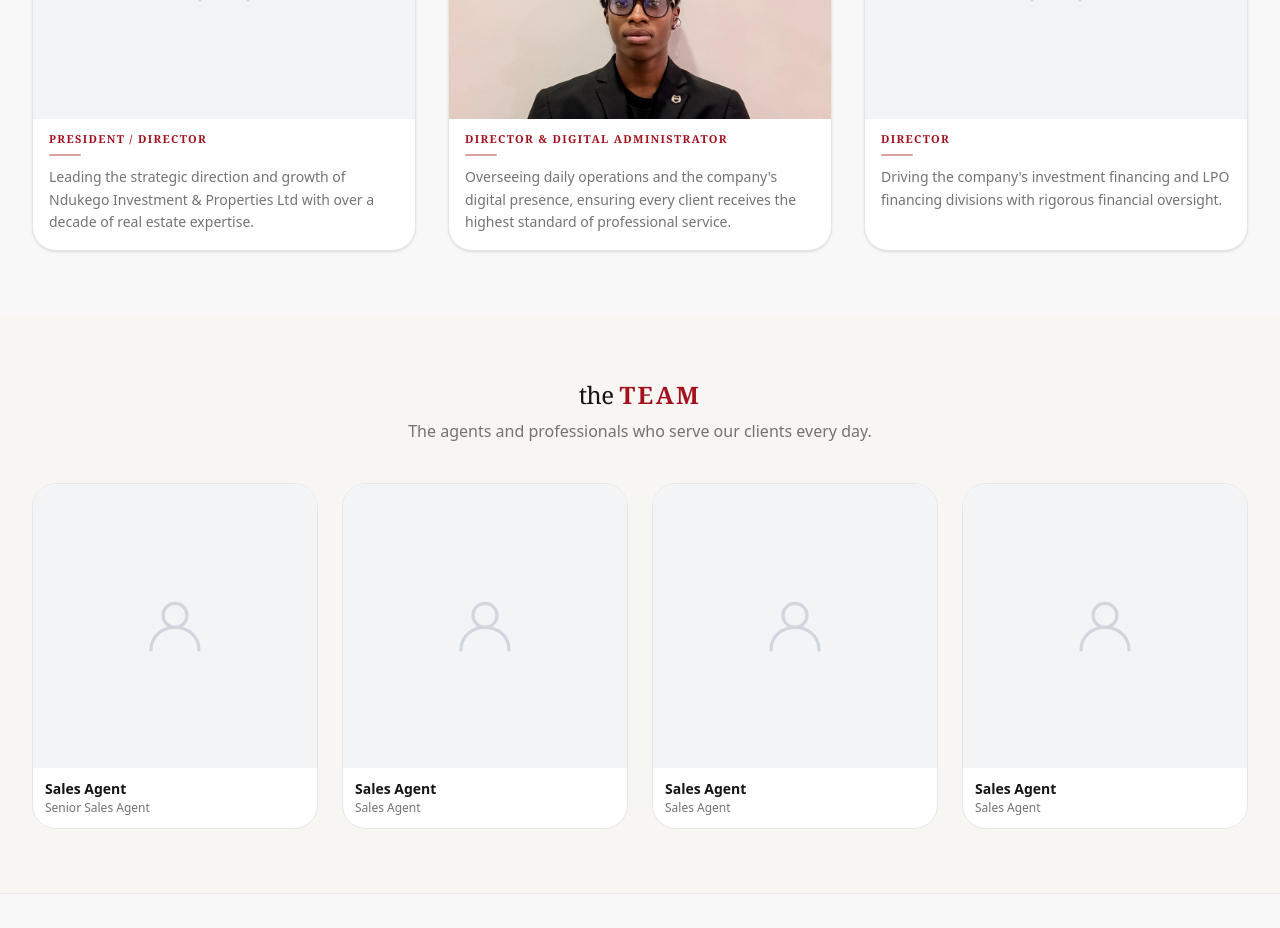
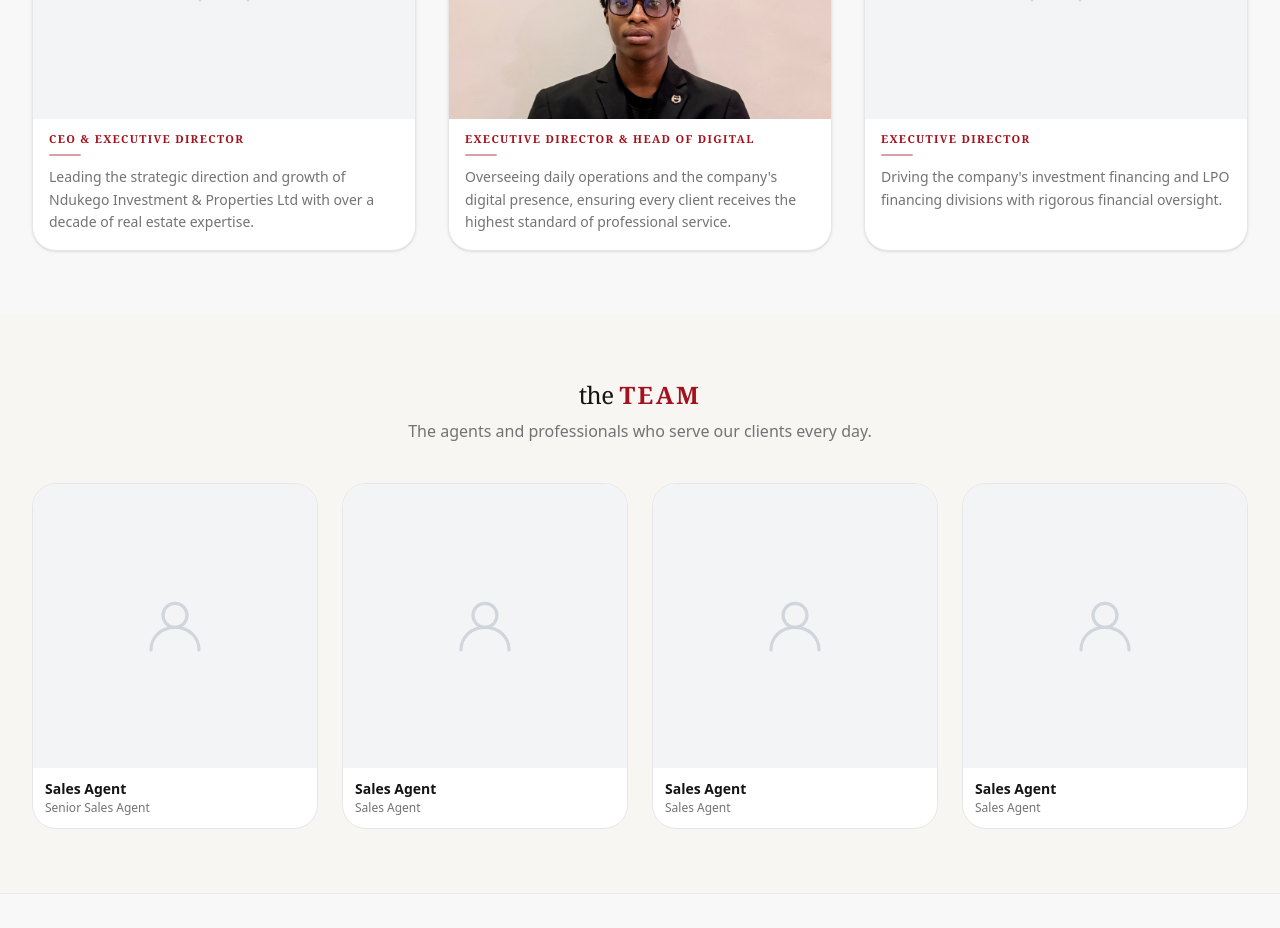
Before and after one commit to TacitusDave/ndukego-investment-props.ltd, a Next.js app in the folder apps/web/: page /about in a window 1280 px wide. Shown: the part 2060-2988 px from the top of the page. Built offline with nearby package versions, Linux system fonts and the light colour scheme; no server answers.

Commit message:
update: executive titles on about page

```diff
--- a/apps/web/app/about/page.tsx
+++ b/apps/web/app/about/page.tsx
@@ -62,7 +62,7 @@ const HIGHLIGHTS = [
 
 const EXECUTIVES = [
   {
-    title: "President / Director",
+    title: "CEO & Executive Director",
     bio: "Leading the strategic direction and growth of Ndukego Investment & Properties Ltd with over a decade of real estate expertise.",
     photo: null as string | null,
     instagram: null as string | null,
@@ -70,7 +70,7 @@ const EXECUTIVES = [
     youtube: null as string | null,
   },
   {
-    title: "Director & Digital Administrator",
+    title: "Executive Director & Head of Digital",
     bio: "Overseeing daily operations and the company's digital presence, ensuring every client receives the highest standard of professional service.",
     photo: "/Profile-Picture.jpg",
     instagram: null as string | null,
@@ -78,7 +78,7 @@ const EXECUTIVES = [
     youtube: null as string | null,
   },
   {
-    title: "Director",
+    title: "Executive Director",
     bio: "Driving the company's investment financing and LPO financing divisions with rigorous financial oversight.",
     photo: null as string | null,
     instagram: null as string | null,
```
